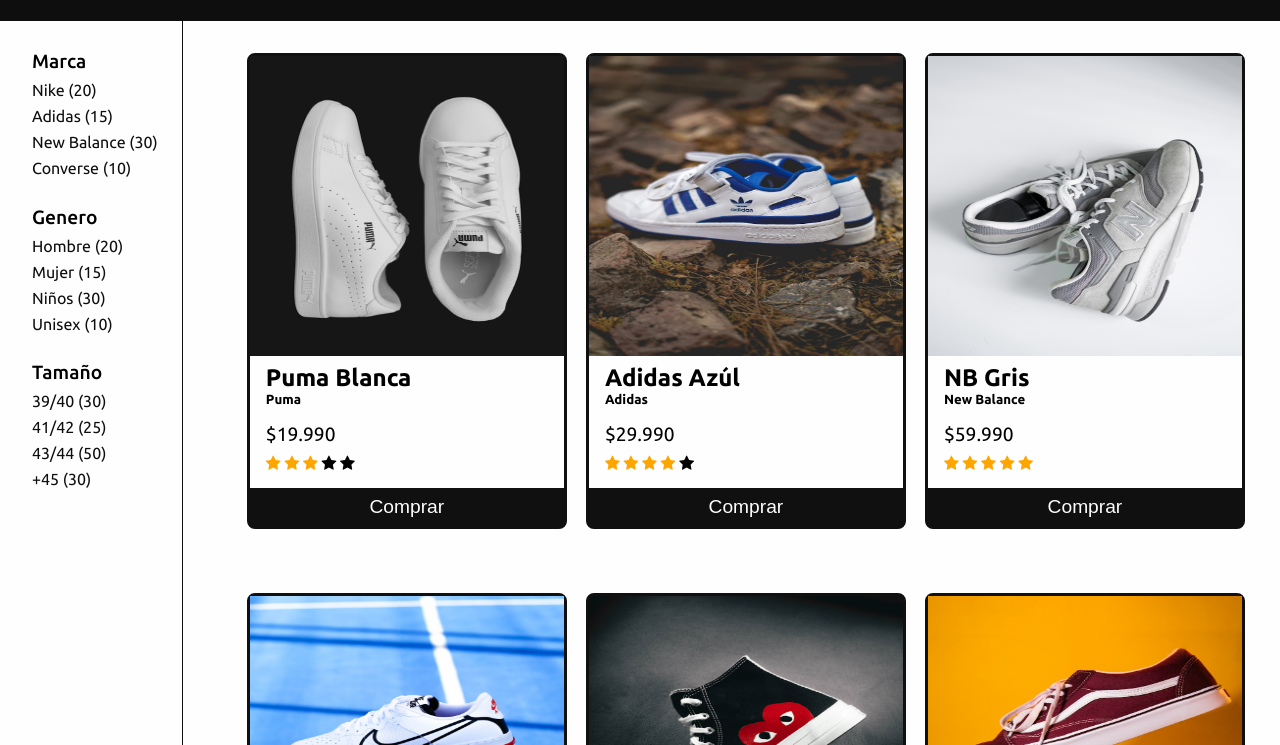
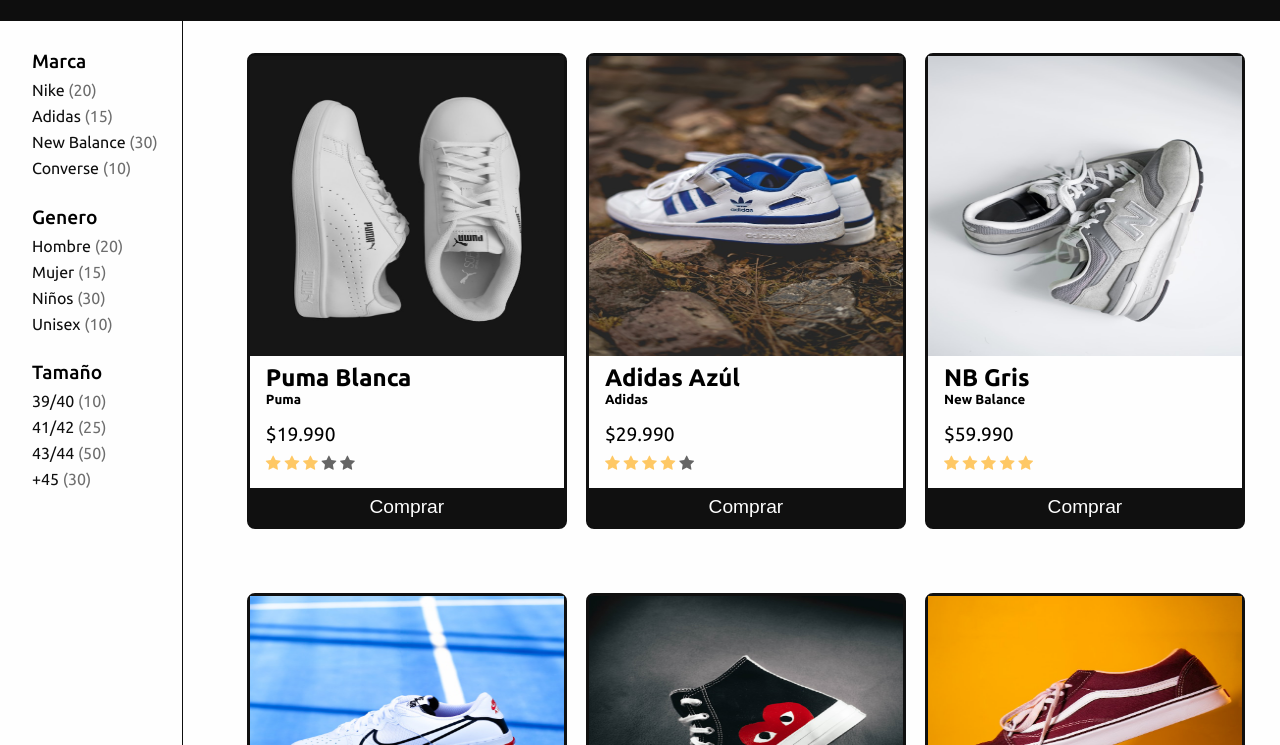
Before and after one commit to claudio-poblete/sneaker-shop, a plain HTML site: page index.html in a window 1280 px wide. Shown: the part 55-800 px from the top of the page. Drawn offline with Linux system fonts and the light colour scheme.

Commit message:
se arregal la barra de categorias

```diff
--- a/assets/css/style.css
+++ b/assets/css/style.css
@@ -155,5 +155,8 @@
   "header header"
   "menu main"
   "footer footer";
+}
 
+span{
+  opacity: 0.6;
 }
--- a/index.html
+++ b/index.html
@@ -20,10 +20,10 @@
           <h5>Marca</h5>
         </div>
         <div class="categoria-container flex-column">
-          <a href="#" class="categorias">Nike (20)</a>
-          <a href="#" class="categorias">Adidas (15)</a>
-          <a href="#" class="categorias">New Balance (30)</a>
-          <a href="#" class="categorias">Converse (10)</a>
+          <a href="#" class="categorias">Nike <span>(20)</span></a>
+          <a href="#" class="categorias">Adidas <span>(15)</span></a>
+          <a href="#" class="categorias">New Balance <span>(30)</span></a>
+          <a href="#" class="categorias">Converse <span>(10)</span></a>
         </div>
       </div>
       <div class="menu-container flex-column">
@@ -31,10 +31,10 @@
           <h5>Genero</h5>
         </div>
         <div class="categoria-container flex-column">
-          <a href="#" class="categorias">Hombre (20)</a>
-          <a href="#" class="categorias">Mujer (15)</a>
-          <a href="#" class="categorias">Niños (30)</a>
-          <a href="#" class="categorias">Unisex (10)</a>
+          <a href="#" class="categorias">Hombre <span>(20)</span></a>
+          <a href="#" class="categorias">Mujer <span>(15)</span></a>
+          <a href="#" class="categorias">Niños <span>(30)</span></a>
+          <a href="#" class="categorias">Unisex <span>(10)</span></a>
         </div>
       </div>
       <div class="menu-container flex-column">
@@ -42,10 +42,10 @@
           <h5>Tamaño</h5>
         </div>
         <div class="categoria-container flex-column">
-          <a href="#" class="categorias">39/40 (30)</a>
-          <a href="#" class="categorias">41/42 (25)</a>
-          <a href="#" class="categorias">43/44 (50)</a>
-          <a href="#" class="categorias">+45 (30)</a>
+          <a href="#" class="categorias">39/40 <span>(10)</span></a>
+          <a href="#" class="categorias">41/42 <span>(25)</span></a>
+          <a href="#" class="categorias">43/44 <span>(50)</span></a>
+          <a href="#" class="categorias">+45 <span>(30)</span></a>
         </div>
       </div>
     </aside>
```
